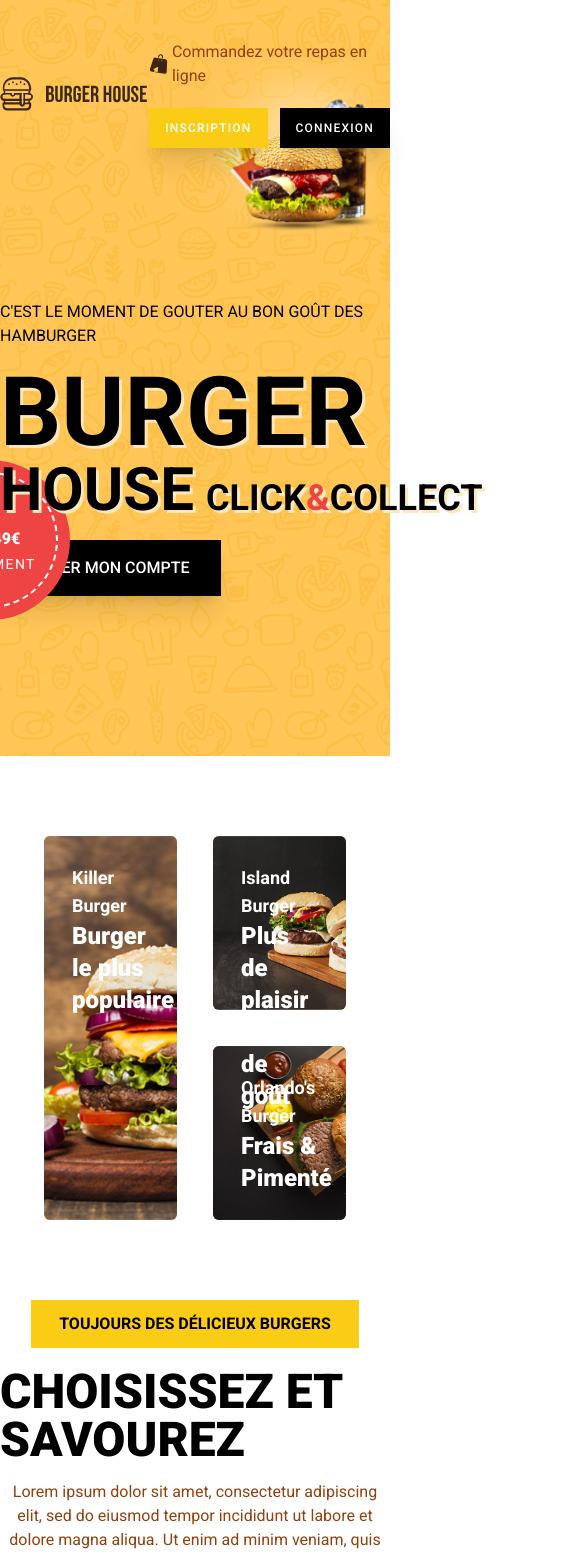
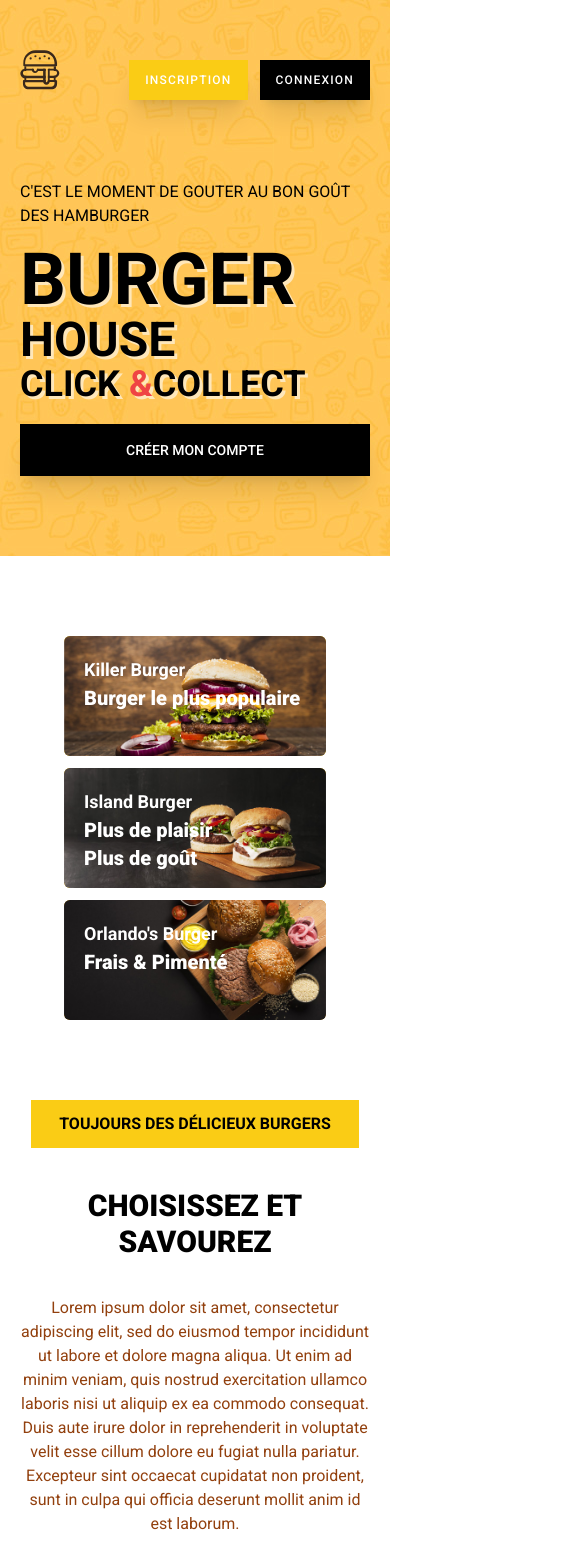
Before and after one commit to Fabyjulien2A/faby-react, a React (Create React App) app: page / in a window 390 px wide. Shown: the top 1555 px of the page, 585 px wide, since content can reach past the window. Built offline with nearby package versions, Linux system fonts and the light colour scheme.

Commit message:
mise à jour responsive

```diff
--- a/src/components/elements/Button.js
+++ b/src/components/elements/Button.js
@@ -44,7 +44,7 @@ export default function Button({ children, className, color, theme }) {
     case 'big':
       return (
         <div>
-          <button className={`${className} ${background} px-8 py-4 uppercase shadow-xl text-white text-base font-medium animate`}>
+          <button className={`${className} ${background} px-4 py-4 md:px-8 py-4 uppercase shadow-xl text-white text-sm md:text-base font-medium animate`}>
             {children}
           </button>
         </div>
@@ -54,7 +54,7 @@ export default function Button({ children, className, color, theme }) {
     default:
       return (
         <div>
-          <button className={`${className} ${background} px-4 py-3 uppercase shadow-xl text-white text-xs font-medium animate`}>
+          <button className={`${className} ${background} px-4 py-3 uppercase shadow-xl text-white text-xs md: text-sm font-medium animate`}>
             {children}
           </button>
         </div>
--- a/src/components/elements/DisplayTitles/Heading.js
+++ b/src/components/elements/DisplayTitles/Heading.js
@@ -62,7 +62,7 @@ export default function Heading({ children, variant, theme, display, alignement,
       return (
         // Conteneur flex pour centrer le titre horizontalement et verticalement
         <div className={`flex ${align}`}>
-          <h2 className={`${theme === "black" ? "text-5xl " : "text-3xl "} ${className} ${classDefault} ${font} ${color}`}>
+          <h2 className={`${theme === "black" ? "text-3xl lg:text-5xl " : "text-3xl "} ${className} ${classDefault} ${font} ${color}`}>
             {children}
           </h2>
         </div>
--- a/src/components/elements/container.js
+++ b/src/components/elements/container.js
@@ -4,7 +4,7 @@ import React from 'react';
 export default function Container({ children }) {
     return (
         // Div englobante avec des classes CSS Tailwind
-        <div className='h-full max-w-6xl m-auto'>
+        <div className='h-full max-w-6xl px-5 m-auto xl:px-0'>
             {/* Rendu des enfants passés au composant */}
             {children}
         </div>
--- a/src/components/marketing/pageSections/Header.js
+++ b/src/components/marketing/pageSections/Header.js
@@ -1,6 +1,7 @@
 import React from 'react';
 // Importation des ressources médias
 import Logo from '../../../medias/svg/Logo-burger-house.svg';
+import Picto from '../../../medias/svg/picto-burger-house.svg'
 import Icone from '../../../medias/svg/ico-bag-clickAndCollect.svg';
 // Importation du composant Button
 import Button from '../../elements/Button';
@@ -15,13 +16,14 @@ export default function Header() {
       {/* Section du logo */}
       <div className='w-full'>
         {/* Logo de l'entreprise avec une largeur définie */}
-        <img src={Logo} alt="Burger House" className='w-64' />
+        <img src={Logo} alt="Burger House" className='hidden w-64 md:block' />
+        <img src={Picto} alt="Burger House responsive" className='w-10 md:hidden' />
       </div>
 
       {/* Section des options et des boutons */}
       <div className='w-full'>
         {/* Conteneur flex pour l'icône et le texte de commande */}
-        <div className='flex items-center justify-end'>
+        <div className='items-center justify-end hidden md:flex'>
           <img src={Icone} alt="Icône de commande" className='w-5 h-5 mr-1' />
           <span>Commandez votre repas en ligne</span>
         </div>
--- a/src/components/marketing/pageSections/HeroTop.js
+++ b/src/components/marketing/pageSections/HeroTop.js
@@ -12,16 +12,16 @@ export default function HeroTop() {
     <div className='w-full bg-yellow-300'>
       {/* Conteneur avec l'image de fond en répétition */}
       <div
-        className='w-full h-full pb-40 bg-repeat'
+        className='w-full h-full pb-20 bg-repeat md:pb-40'
         style={{ backgroundImage: `url(${Illustration})` }} >
         <Container>
           {/* Inclusion du Header */}
           <Header />
-          <div className='relative w-full mt-28'>
+          <div className='relative w-full mt-10 md:mt-28'>
             {/* Image du produit, positionnée de manière absolue */}
-            <img src={Products} className='absolute right-0 z-0 w-6/12 -top-64' alt="Un menu hamburger avec frites et coca cola" />
+            <img src={Products} className='absolute right-0 z-0 hidden w-6/12 md:block lg:-top-64' style={{width:`568px`}} alt="Un menu hamburger avec frites et coca cola" />
             {/* Cercle rouge contenant le prix */}
-            <div className='absolute w-40 h-40 p-3 bg-red-500 rounded-full top-40 right-80'>
+            <div className='absolute hidden w-40 h-40 p-3 bg-red-500 rounded-full lg:block right-80 top-40'>
               <div className='flex items-center justify-center w-full h-full text-white border-2 border-white border-dashed rounded-full'>
                 <div className='text-center'>
                   <span className='block font-extrabold'>
@@ -33,17 +33,17 @@ export default function HeroTop() {
             </div>
 
             {/* Titres et slogans */}
-            <div className='relative z-10 text-black uppercase'>
+            <div className='relative z-10 text-left text-black uppercase md:text-center lg:text-left'>
               <h1 className='mb-4'>C'est le moment de gouter au bon goût des hamburger</h1>
               <h2 className='font-semibold shadowTittleSecondary'>
-                <span className='block text-8xl'>Burger</span>
-                <span className='text-6xl'>House</span>
-                <span className='ml-3 text-4xl'>Click<span className='text-red-500'>&</span>Collect</span>
+                <span className='block text-7xl md:text-8xl'>Burger</span>
+                <span className='block text-5xl md:text-6xl sm:inline-block'>House</span>
+                <span className='ml-0 text-4xl sm:ml-3'>Click <span className='text-red-500'>&</span>Collect</span>
               </h2>
             </div>
           </div>
           {/* Bouton pour créer un compte */}
-          <Button className='mt-5' color='black' theme='big'>
+          <Button className='w-full mt-5 lg:w-1/2' color='black' theme='big'>
             Créer mon compte
           </Button>
         </Container>
--- a/src/components/marketing/pageSections/LastProducts.js
+++ b/src/components/marketing/pageSections/LastProducts.js
@@ -10,38 +10,38 @@ export default function LastProducts() {
     // Utilisation du composant Container pour envelopper le contenu
     <Container>
       {/* Grille avec deux colonnes et deux rangées, espacements définis par Tailwind */}
-      <div className='grid w-full grid-cols-2 grid-rows-2 my-20 text-white gap-x-9 gap-y-9 h-96 px-11'>
+      <div className='grid w-full grid-rows-3 gap-3 my-20 text-white lg:grid-rows-2 lg:grid-cols-2 lg:gap-9 h-96 px-11'>
         {/* Premier produit, occupant deux rangées */}
-        <div className='relative h-full row-span-2 bg-yellow-400 rounded-md p-7'>
+        <div className='relative h-full p-5 bg-yellow-400 rounded-md lg:row-span-2 lg:p-7'>
           {/* Image du produit en arrière-plan */}
           <img src={Image1} className='absolute top-0 left-0 z-0 object-cover w-full h-full rounded-md' alt="" />
           <div className='relative z-10'>
             {/* Informations sur le produit */}
             <span className='block text-lg font-bold'>Killer Burger</span>
-            <span className='text-2xl font-black'>Burger le plus populaire</span>
+            <span className='text-xl font-black lg:text-2xl'>Burger le plus populaire</span>
           </div>
         </div>
 
         {/* Deuxième produit */}
-        <div className='relative h-full bg-yellow-500 rounded-md p-7'>
+        <div className='relative h-full p-5 bg-yellow-500 rounded-md lg:p-7'>
           {/* Image du produit en arrière-plan */}
           <img src={Image2} className='absolute top-0 left-0 z-0 object-cover w-full h-full rounded-md' alt="" />
           <div className='relative z-10'>
             {/* Informations sur le produit */}
             <span className='block text-lg font-bold'>Island Burger</span>
-            <span className='block text-2xl font-black'>Plus de plaisir</span>
-            <span className='text-2xl font-black'>Plus de goût</span>
+            <span className='block text-xl font-black lg:text-2xl'>Plus de plaisir</span>
+            <span className='text-xl font-black lg:text-2xl'>Plus de goût</span>
           </div>
         </div>
 
         {/* Troisième produit */}
-        <div className='relative h-full bg-yellow-600 rounded-md p-7'>
+        <div className='relative h-full p-5 bg-yellow-600 rounded-md lg:p-7'>
           {/* Image du produit en arrière-plan */}
           <img src={Image3} className='absolute top-0 left-0 z-0 object-cover w-full h-full rounded-md' alt="" />
           <div className='relative z-10'>
             {/* Informations sur le produit */}
             <span className='block text-lg font-bold'>Orlando's Burger</span>
-            <span className='block text-2xl font-black'>Frais & Pimenté</span>
+            <span className='text-xl text-2xl font-black lg:block'>Frais & Pimenté</span>
           </div>
         </div>
       </div>
--- a/src/components/marketing/pageSections/Products.js
+++ b/src/components/marketing/pageSections/Products.js
@@ -17,7 +17,7 @@ export default function Products() {
       </HeadingTitles>
 
       {/* Sous-titre avec un thème noir */}
-      <Heading theme="black" alignement="center">
+      <Heading theme="black" alignement="center" className="my-5 text-center">
         Choisissez et savourez
       </Heading>
 
@@ -27,10 +27,10 @@ export default function Products() {
       </p>
 
       {/* Grille de produits */}
-      <div className='grid grid-cols-3 mt-10 mb-20 gap-x-1'>
+      <div className='grid mt-10 mb-20 lg:grid-cols-3 gap-x-1'>
 
         {/* Première colonne de la grille */}
-        <div className='w-full h-full'>
+        <div className='w-full h-full mx-auto lg:w-full'>
           {/* Conteneur de l'image avec positionnement relatif */}
           <div className='relative w-full h-72'>
             {/* Image du produit avec object-cover pour ajustement */}
@@ -45,14 +45,14 @@ export default function Products() {
               Lorem ipsum dolor sit amet
             </p>
             <br/>
-            <Button color="danger" className="font-black">
+            <Button color="danger" className="mb-10 font-black lg:mb-0">
               Commandez
             </Button>
           </div>
         </div>
 
         {/* Deuxième colonne de la grille */}
-        <div className='w-full h-full'>
+        <div className='w-full h-full mx-auto lg:w-full'>
           {/* Conteneur de l'image avec positionnement relatif */}
           <div className='relative w-full h-72'>
             {/* Image du produit avec object-cover pour ajustement */}
@@ -67,14 +67,14 @@ export default function Products() {
               Lorem ipsum dolor sit amet
             </p>
             <br/>
-            <Button color="danger" className="font-black">
+            <Button color="danger" className="mb-10 font-black lg:mb-0">
               Commandez
             </Button>
           </div>
         </div>
 
         {/* Troisième colonne de la grille */}
-        <div className='w-full h-full'>
+        <div className='w-full h-full mx-auto lg:w-full'>
           {/* Conteneur de l'image avec positionnement relatif */}
           <div className='relative w-full h-72'>
             {/* Image du produit avec object-cover pour ajustement */}
@@ -89,7 +89,7 @@ export default function Products() {
               Lorem ipsum dolor sit amet
             </p>
             <br/>
-            <Button color="danger" className="font-black">
+            <Button color="danger" className="font-black  lg:mb-0">
               Commandez
             </Button>
           </div>
```
Also changed, not shown: src/components/marketing/pageSections/Booking.js (+7 -7 lines), src/components/marketing/pageSections/Event.js (+18 -27 lines), src/components/marketing/pageSections/footer.js (+8 -8 lines), src/medias/svg/picto-burger-house.svg (added).
